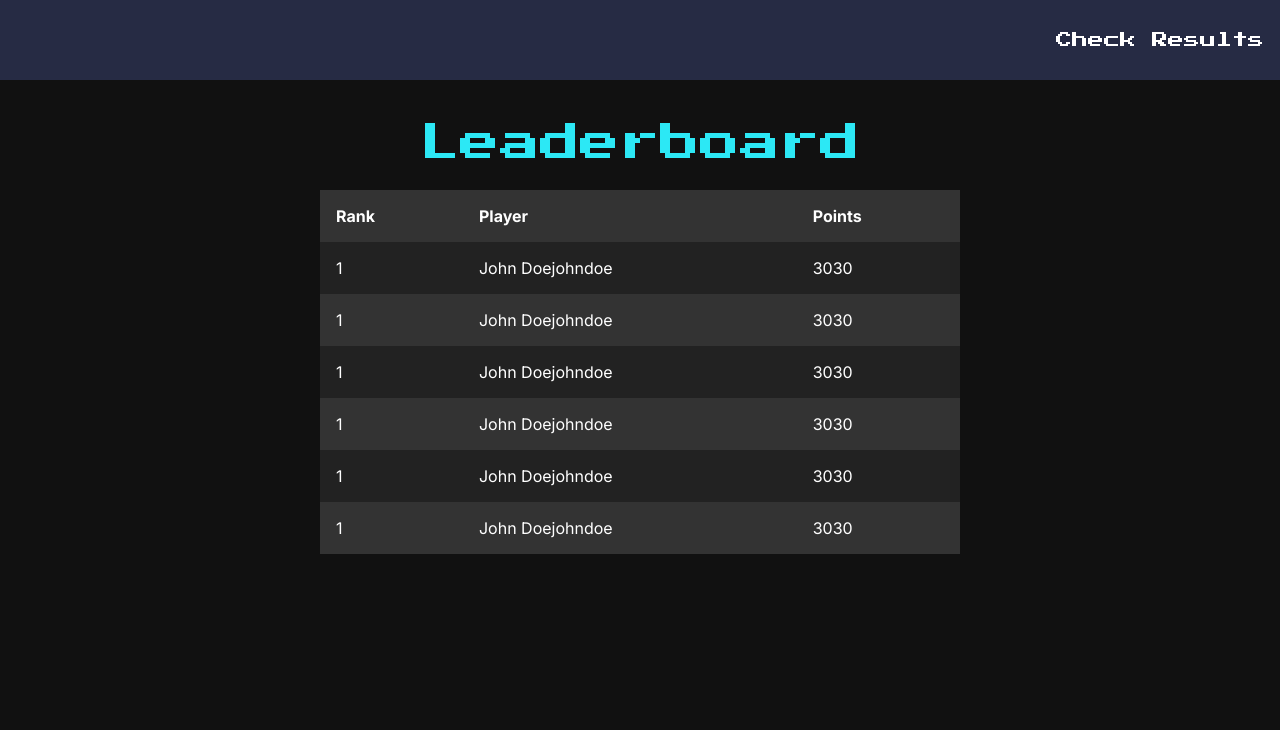
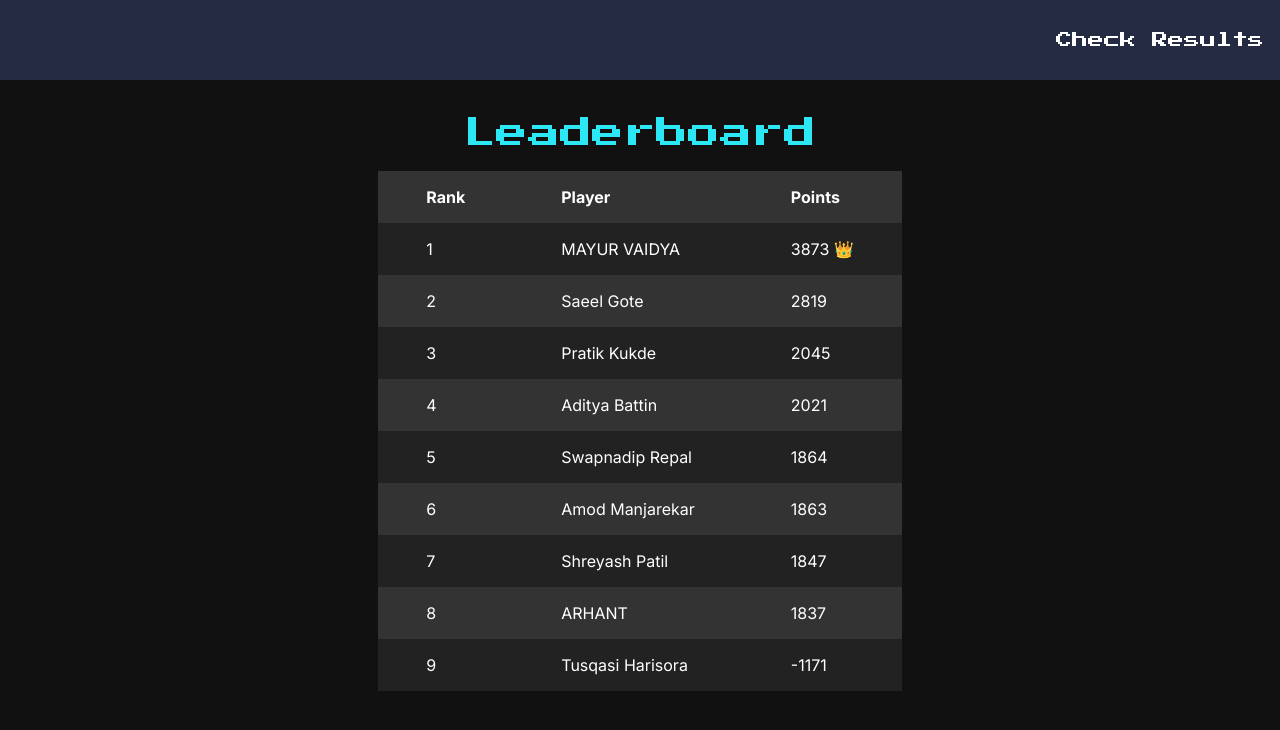
Before and after one commit to amodmanjarekar/JIT_platform, a Next.js app: page /leaderboard in a window 1280 px wide. Shown: the top 730 px of the page. Built offline with nearby package versions, Linux system fonts and the light colour scheme.

Commit message:
hardcode leaderboard

```diff
--- a/app/leaderboard/leaderboard.module.css
+++ b/app/leaderboard/leaderboard.module.css
@@ -7,11 +7,11 @@
 
 .results_container h1 {
   color: var(--headtext);
-  font-size: 2.5em;
+  font-size: 2em;
 }
 
 .res_table {
-  width: 50vw;
+  /* width: 50vw; */
   border: none;
   background-color: #222;
 }
@@ -27,3 +27,9 @@
 .res_table th {
   text-align: left;
 }
+
+@media only screen and (min-width:786px) {
+  .res_table th, .res_table td {
+    padding: 1em 3em;
+  }
+}
--- a/app/leaderboard/page.js
+++ b/app/leaderboard/page.js
@@ -16,33 +16,48 @@ function Leaderboard() {
             </tr>
             <tr>
               <td>1</td>
-              <td>John Doejohndoe</td>
-              <td>3030</td>
+              <td>MAYUR VAIDYA</td>
+              <td>3873 👑</td>
             </tr>
             <tr>
-              <td>1</td>
-              <td>John Doejohndoe</td>
-              <td>3030</td>
+              <td>2</td>
+              <td>Saeel Gote</td>
+              <td>2819</td>
             </tr>
             <tr>
-              <td>1</td>
-              <td>John Doejohndoe</td>
-              <td>3030</td>
+              <td>3</td>
+              <td>Pratik Kukde</td>
+              <td>2045</td>
             </tr>
             <tr>
-              <td>1</td>
-              <td>John Doejohndoe</td>
-              <td>3030</td>
+              <td>4</td>
+              <td>Aditya Battin</td>
+              <td>2021</td>
             </tr>
             <tr>
-              <td>1</td>
-              <td>John Doejohndoe</td>
-              <td>3030</td>
+              <td>5</td>
+              <td>Swapnadip Repal</td>
+              <td>1864</td>
             </tr>
             <tr>
-              <td>1</td>
-              <td>John Doejohndoe</td>
-              <td>3030</td>
+              <td>6</td>
+              <td>Amod Manjarekar</td>
+              <td>1863</td>
+            </tr>
+            <tr>
+              <td>7</td>
+              <td>Shreyash Patil</td>
+              <td>1847</td>
+            </tr>
+            <tr>
+              <td>8</td>
+              <td>ARHANT</td>
+              <td>1837</td>
+            </tr>
+            <tr>
+              <td>9</td>
+              <td>Tusqasi Harisora</td>
+              <td>-1171</td>
             </tr>
           </tbody>
         </table>
```
